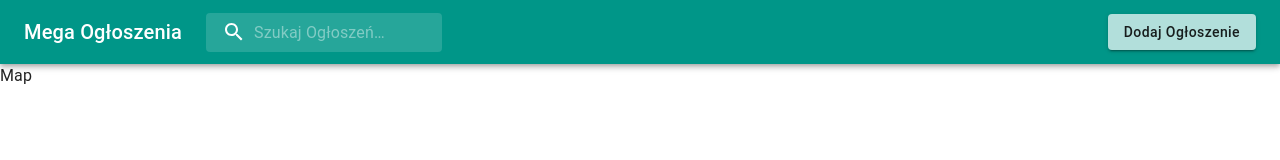
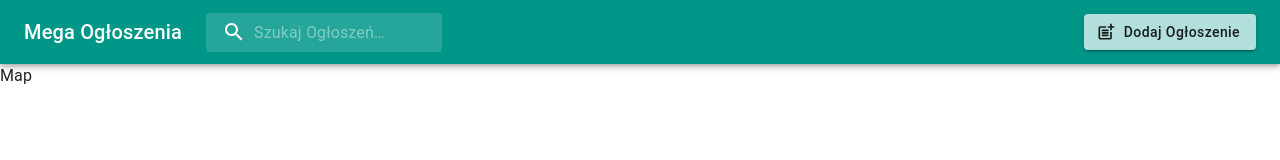
Before and after one commit to Kinetic639/mega-ogloszenia, a React (Create React App) app in the folder client/: page / in a window 1280 px wide. Shown: the top 160 px of the page. Built offline with nearby package versions, Linux system fonts and the light colour scheme.

Commit message:
Creater header with search input and add button

```diff
--- a/client/src/components/AppBar/AppBar.tsx
+++ b/client/src/components/AppBar/AppBar.tsx
@@ -95,8 +95,6 @@ export const SearchAppBar = () => {
             open={isMenuOpen}
             onClose={handleMenuClose}
         >
-            <MenuItem onClick={handleMenuClose}>Profile</MenuItem>
-            <MenuItem onClick={handleMenuClose}>My account</MenuItem>
         </Menu>
     );
 
@@ -150,7 +148,9 @@ export const SearchAppBar = () => {
                     </Search>
                     <Box sx={{flexGrow: 1}}/>
                     <Box sx={{display: {xs: 'none', md: 'flex'}}}>
-                        <CustomButton content='Dodaj Ogłoszenie' color='secondary'/>
+
+                        <CustomButton startIcon={<PostAddIcon/>} content='Dodaj Ogłoszenie'
+                                      color='secondary'/>
                     </Box>
                     <Box sx={{display: {xs: 'flex', md: 'none'}}}>
                         <IconButton
--- a/client/src/components/common/CustomButton.tsx
+++ b/client/src/components/common/CustomButton.tsx
@@ -1,15 +1,17 @@
-import React from "react";
+import React, {ReactElement} from "react";
 import Button from "@mui/material/Button";
+import {SvgIconProps} from "@mui/material";
 
 interface Props {
+    startIcon?: ReactElement<SvgIconProps>,
     content: string;
     variant?: "contained" | "text" | "outlined" | undefined;
     color?: "primary" | "inherit" | "secondary" | "success" | "error" | "info" | "warning" | undefined
 }
 
-export const CustomButton = ({content, variant = 'contained', color = 'primary'}: Props) => {
+export const CustomButton = ({startIcon, content, variant = 'contained', color = 'primary'}: Props) => {
     return (
-        <Button variant={variant} color={color} sx={{textTransform: 'none'}}>{content}</Button>
+        <Button startIcon={startIcon} variant={variant} color={color} sx={{textTransform: 'none'}}>{content}</Button>
     )
 
 }
```
